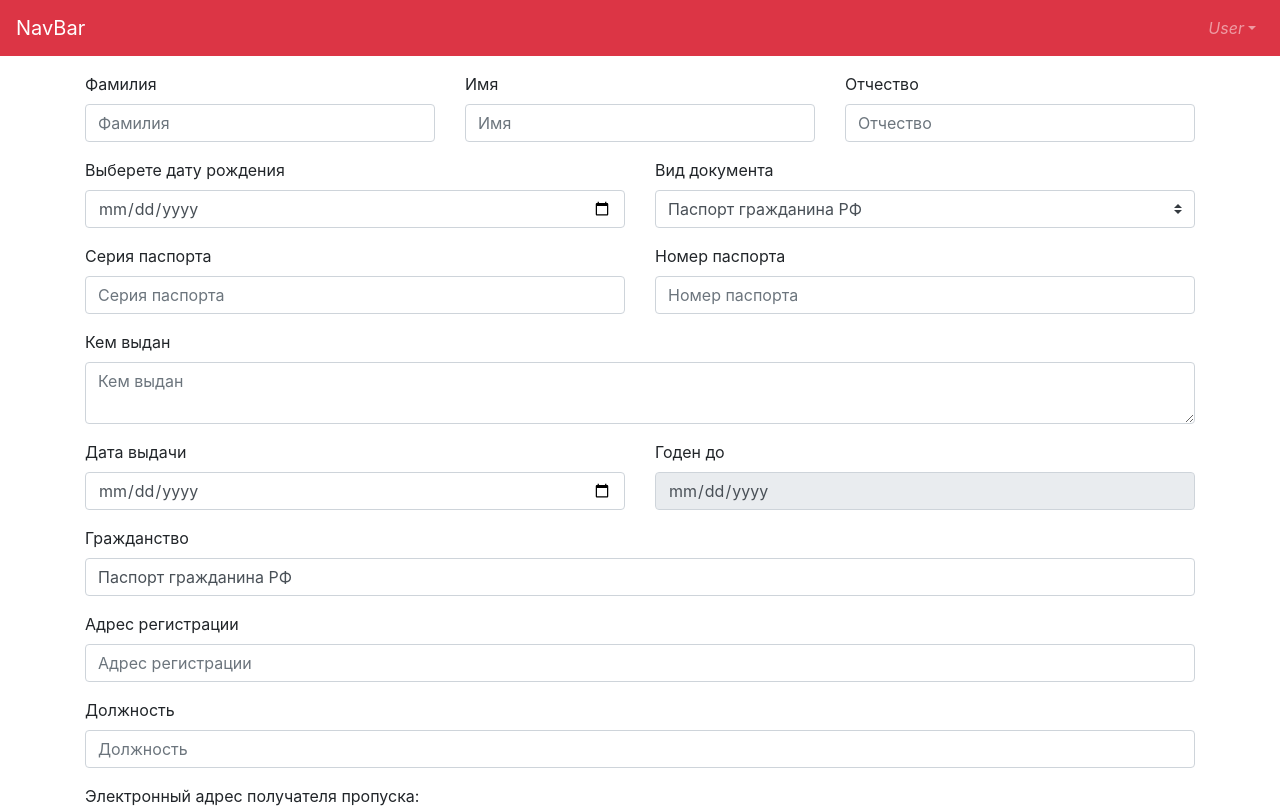
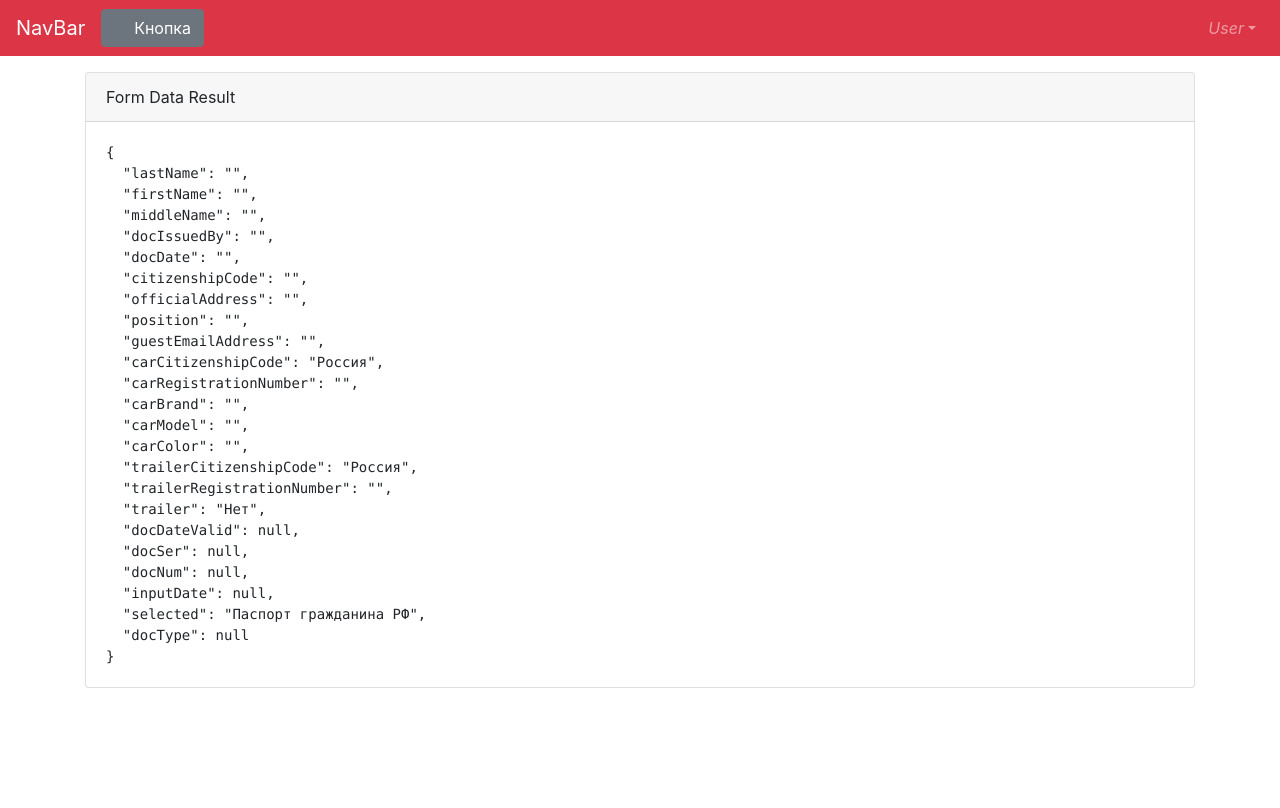
Before and after one commit to Maaksaa/kz, a Vue app: page / in a window 1280 px wide. Shown: the top 808 px of the page. Built offline with nearby package versions, Linux system fonts and the light colour scheme.

Commit message:
Сделал хэдэр фиксированный и убрал по умолчанию форму для заполнения, теперь она появляется по кнопке

```diff
--- a/src/App.vue
+++ b/src/App.vue
@@ -1,8 +1,9 @@
 <template>
-  <div id="app">
-    <div>
-      <b-navbar toggleable="lg" type="dark" variant="danger" class="mb-3">
+  <div id="app" >
+
+      <b-navbar sticky fixed toggleable="lg" type="dark" variant="danger" class="mb-3"  >
         <b-navbar-brand href="#">NavBar</b-navbar-brand>
+        <b-button class="center" @click="showFormPerson"><b-icon></b-icon>Кнопка</b-button>
 
         <b-navbar-toggle target="nav-collapse"></b-navbar-toggle>
 
@@ -20,7 +21,7 @@
           </b-navbar-nav>
         </b-collapse>
       </b-navbar>
-    </div>
+
 
     <b-container>
       <b-form @submit="onSubmit" @reset="onReset" v-if="show">
@@ -201,7 +202,6 @@
                 type="date"
                 id="docDateValid"
                 v-model="$v.form.docDateValid.$model"
-
                 :disabled="disableInput"
                 required
               ></b-form-input>
@@ -291,7 +291,6 @@
                       id="carCitizenshipCode"
                       v-model="form.carCitizenshipCode"
                       placeholder="Страна регистрации"
-
                     ></b-form-input>
                   </b-form-group>
                   <!-- Регистрационный знак  -->
@@ -304,7 +303,6 @@
                       id="carRegistrationNumber"
                       v-model="form.carRegistrationNumber"
                       placeholder="Регистрационный знак"
-
                     ></b-form-input>
                   </b-form-group>
                   <!-- Марка -->
@@ -317,7 +315,6 @@
                       id="carBrand"
                       v-model="form.carBrand"
                       placeholder="Марка"
-
                     ></b-form-input>
                   </b-form-group>
                   <!-- Модель -->
@@ -330,7 +327,6 @@
                       id="carModel"
                       v-model="form.carModel"
                       placeholder="Модель"
-
                     ></b-form-input>
                   </b-form-group>
                   <!-- Цвет -->
@@ -341,10 +337,13 @@
                   >
                     <b-form-input
                       id="carColor"
-                      v-model="form.carColor"
+                      v-model="$v.form.carColor.$model"
+                      :state="validateState('carColor')"
                       placeholder="Цвет"
-
                     ></b-form-input>
+                    <b-form-invalid-feedback id="input-car-color-live-feedback"
+                      >Поле должно содержать только буквы.</b-form-invalid-feedback
+                    >
                   </b-form-group>
                   <!-- Наличие прицепа -->
                   <b-form-group
@@ -356,7 +355,6 @@
                       id="trailer"
                       v-model="form.trailer"
                       :options="trailers"
-
                     ></b-form-select>
                   </b-form-group>
                   <!-- Страна регистрации прицепа  -->
@@ -369,7 +367,6 @@
                       id="trailerCitizenshipCode"
                       v-model="form.trailerCitizenshipCode"
                       placeholder="Страна регистрации прицепа"
-
                     ></b-form-input>
                   </b-form-group>
                   <!-- Регистрационный знак прицепа   -->
@@ -382,7 +379,6 @@
                       id="trailerRegistrationNumber"
                       v-model="form.trailerRegistrationNumber"
                       placeholder="Регистрационный знак прицепа"
-
                     ></b-form-input>
                   </b-form-group>
                 </b-card>
@@ -409,9 +405,13 @@ import { required, email } from "vuelidate/lib/validators";
 import "bootstrap/dist/css/bootstrap.css";
 import "bootstrap-vue/dist/bootstrap-vue.css";
 
+import { BIcon } from 'bootstrap-vue'
+
 export default {
   name: "App",
-  components: {},
+  components: {
+    BIcon
+  },
   mixins: [validationMixin],
   data() {
     return {
@@ -425,12 +425,12 @@ export default {
         officialAddress: "",
         position: "",
         guestEmailAddress: "",
-        carCitizenshipCode: "",
+        carCitizenshipCode: "Россия",
         carRegistrationNumber: "",
         carBrand: "",
         carModel: "",
         carColor: "",
-        trailerCitizenshipCode: "",
+        trailerCitizenshipCode: "Россия",
         trailerRegistrationNumber: "",
         trailer: "Нет",
         docDateValid: null,
@@ -487,7 +487,7 @@ export default {
 
       trailers: ["Нет", "Да"],
 
-      show: true,
+      show: false,
     };
   },
   validations: {
@@ -556,7 +556,12 @@ export default {
       carRegistrationNumber: {},
       carBrand: {},
       carModel: {},
-      carColor: {},
+      carColor: {
+        simpleValidator(value) {
+          const _isAlphaRuEn = /^[a-zа-яё\s]+$/iu.test(value);
+          return _isAlphaRuEn;
+        },
+      },
       trailerCitizenshipCode: {},
       trailerRegistrationNumber: {},
       trailer: {},
@@ -569,15 +574,17 @@ export default {
   computed: {
     disableInput() {
       // сбрасываю значение поля, если была выбрана дата и теперь поле неактивно
-      if (this.form.selected === "Паспорт гражданина РФ") this.form.docDateValid=null;
+      if (this.form.selected === "Паспорт гражданина РФ")
+        this.form.docDateValid = null;
 
       // делаю неактивным, если выбран Паспорт гражданина РФ
       return this.form.selected === "Паспорт гражданина РФ" ? true : false;
     },
     defaultCitizenshipCode() {
-      this.form.selected === "Паспорт гражданина РФ" ? this.form.сitizenshipCode="Паспорт гражданина РФ" : this.form.сitizenshipCode="" ;
-
-    }
+      this.form.selected === "Паспорт гражданина РФ"
+        ? (this.form.сitizenshipCode = "Паспорт гражданина РФ")
+        : (this.form.сitizenshipCode = "");
+    },
 
     // nameErrors() {
     //   const errors = [];
@@ -587,6 +594,12 @@ export default {
     // },
   },
   methods: {
+    showFormPerson() {
+        console.log("тыц");
+        console.log(this.show);
+        return this.show = !this.show;
+    },
+
     validateState(name) {
       const { $dirty, $error } = this.$v.form[name];
       return $dirty ? !$error : null;
--- a/src/main.js
+++ b/src/main.js
@@ -1,11 +1,12 @@
 import Vue from 'vue'
-import { BootstrapVue } from 'bootstrap-vue'
+import { BootstrapVue  } from 'bootstrap-vue'
 import Vuelidate from 'vuelidate'
 import App from './App.vue'
 
 Vue.config.productionTip = false
 
 Vue.use(BootstrapVue)
+
 Vue.use(Vuelidate)
 
 new Vue({
```
